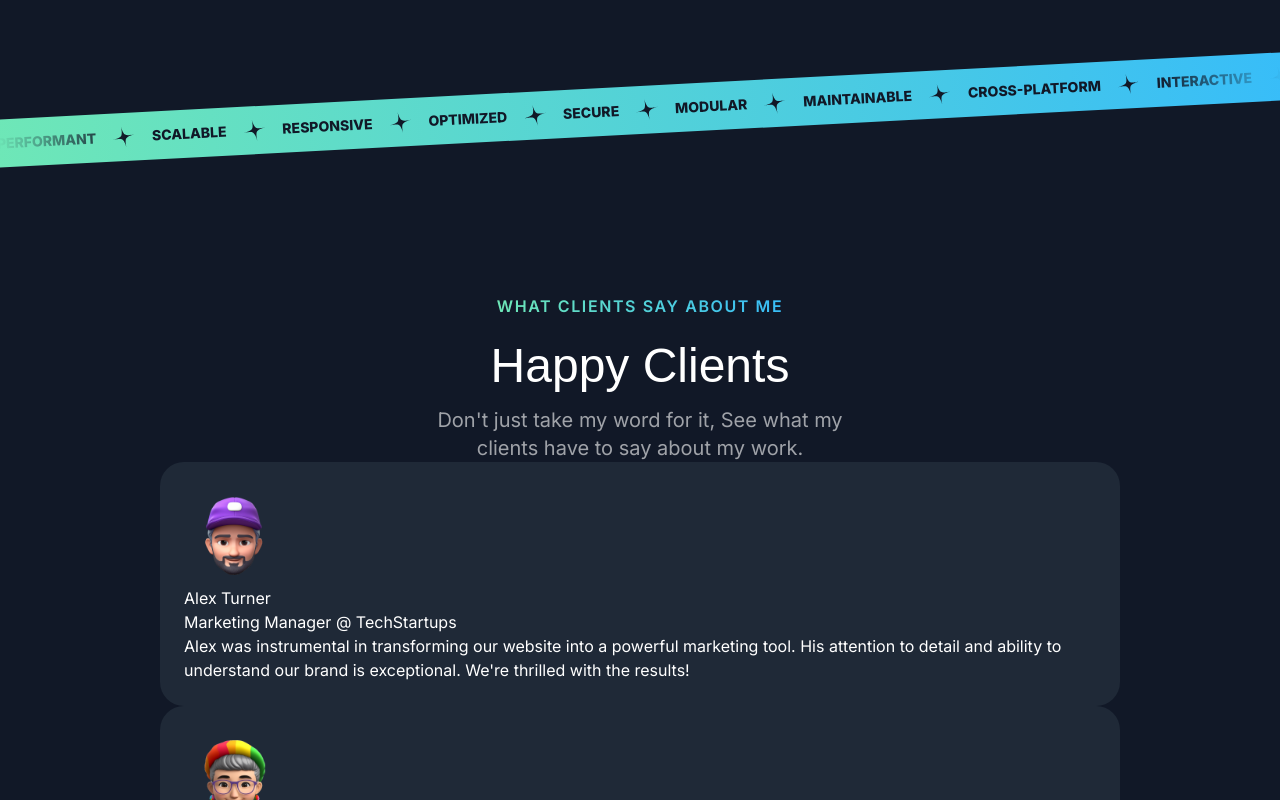
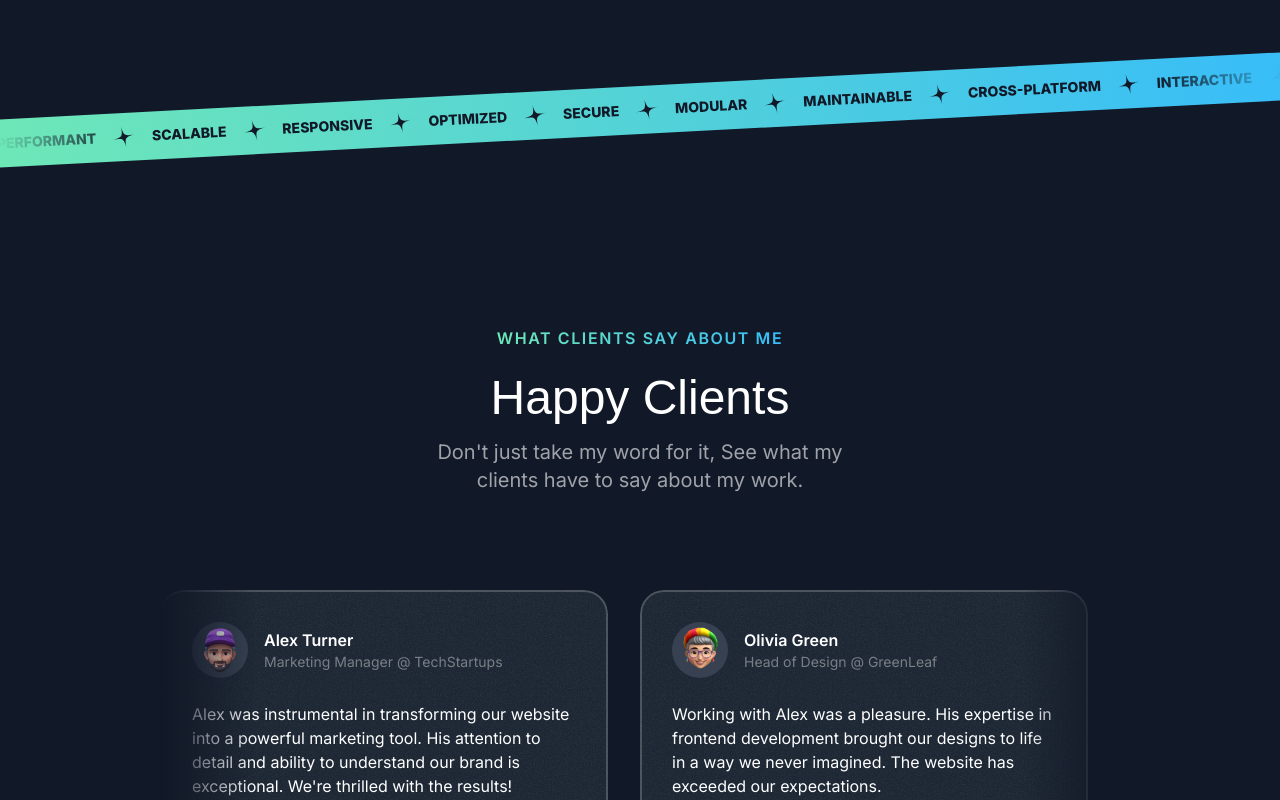
Before and after one commit to tanbiralam/final-portfolio, a Next.js app: page / in a window 1280 px wide. Shown: the part 2966-3766 px from the top of the page. Built offline with nearby package versions, Linux system fonts and the light colour scheme; a web font is replaced by a local one.

Commit message:
testimonial section done

```diff
--- /dev/null
+++ b/src/components/Card.tsx
@@ -0,0 +1,23 @@
+import grainImage from "@/assets/images/grain.jpg";
+import { twMerge } from "tailwind-merge";
+import { PropsWithChildren } from "react";
+
+export const Card = ({
+  className,
+  children,
+}: PropsWithChildren<{ className?: string }>) => {
+  return (
+    <div
+      className={twMerge(
+        "bg-gray-800 rounded-3xl relative z-0 overflow-hidden after:z-10 after:content-[''] after:absolute after:inset-0 after:outline-2 after:outline after:-outline-offset-2 after:rounded-3xl after:outline-white/20 after:pointer-events-none p-6",
+        className
+      )}
+    >
+      <div
+        className="absolute inset-0 -z-10 opacity-5"
+        style={{ backgroundImage: `url(${grainImage.src})` }}
+      ></div>
+      {children}
+    </div>
+  );
+};
--- a/src/sections/Projects.tsx
+++ b/src/sections/Projects.tsx
@@ -6,6 +6,7 @@
 import ArrowUpRightIcon from "@/assets/icons/arrow-up-right.svg";
 import grainImage from "@/assets/images/grain.jpg";
 import { SectionHeader } from "@/components/SectionHeader";
+import { Card } from "@/components/Card";
 
 const portfolioProjects = [
   {
@@ -58,15 +59,10 @@
 
         <div className="flex flex-col mt-10 md:mt-20 gap-20">
           {portfolioProjects.map((project) => (
-            <div
+            <Card
               key={project.title}
-              className="bg-gray-800 rounded-3xl relative z-0 overflow-hidden after:z-10 after:content-[''] after:absolute after:inset-0 after:outline-2 after:outline after:-outline-offset-2 after:rounded-3xl after:outline-white/20 px-8 pt-8 md:pt-12 md:px-10 lg:pt-16 lg:px-20 after:pointer-events-none"
+              className="px-8 pt-8 pb-0 md:pt-12 md:px-10 lg:pt-16 lg:px-20"
             >
-              <div
-                className="absolute inset-0 -z-10 opacity-5"
-                style={{ backgroundImage: `url(${grainImage.src})` }}
-              ></div>
-
               <div className="lg:grid lg:grid-cols-2 lg:gap-16">
                 <div className="lg:pb-16">
                   <div className="bg-gradient-to-r from-emerald-300 to-sky-400 inline-flex gap-2 font-bold uppercase tracking-widest text-sm text-transparent bg-clip-text">
@@ -105,7 +101,7 @@
                   />
                 </div>
               </div>
-            </div>
+            </Card>
           ))}
         </div>
       </div>
--- a/src/sections/Testimonials.tsx
+++ b/src/sections/Testimonials.tsx
@@ -6,6 +6,7 @@
 import { SectionHeader } from "@/components/SectionHeader";
 import Image from "next/image";
 import grainImage from "@/assets/images/grain.jpg";
+import { Card } from "@/components/Card";
 
 const testimonials = [
   {
@@ -42,22 +43,42 @@
 
 export const TestimonialsSection = () => {
   return (
-    <div className="py-16">
+    <div className="py-16 lg:py-24">
       <div className="container">
         <SectionHeader
           eyebrow="Happy Clients"
           title="What Clients Say about me"
           description="Don't just take my word for it, See what my clients have to say about my work."
         />
-        <div>
-          {testimonials.map((testimonial) => (
-            <div key={testimonial.name} className="bg-gray-800 rounded-3xl p-6">
-              <Image src={testimonial.avatar} alt={testimonial.position} />
-              <div>{testimonial.name}</div>
-              <div>{testimonial.position}</div>
-              <p>{testimonial.text}</p>
-            </div>
-          ))}
+        <div className="mt-16 lg:mt-24 flex overflow-x-clip [mask-image:linear-gradient(to_right,transparent,black_10%,black_90%,transparent)]">
+          <div className="flex gap-8 flex-none">
+            {testimonials.map((testimonial) => (
+              <Card
+                key={testimonial.name}
+                className="max-w-xs md:p-8 md:max-w-md"
+              >
+                <div className="flex gap-4 items-center">
+                  <div className="size-14 bg-gray-700 inline-flex items-center justify-center rounded-full flex-shrink-0">
+                    <Image
+                      src={testimonial.avatar}
+                      alt={testimonial.position}
+                      className="max-h-full"
+                    />
+                  </div>
+                  <div>
+                    <div className="font-semibold">{testimonial.name}</div>
+                    <div className="text-sm text-white/40">
+                      {testimonial.position}
+                    </div>
+                  </div>
+                </div>
+
+                <p className="mt-4 md:mt-6 text-sm md:text-base">
+                  {testimonial.text}
+                </p>
+              </Card>
+            ))}
+          </div>
         </div>
       </div>
     </div>
```
